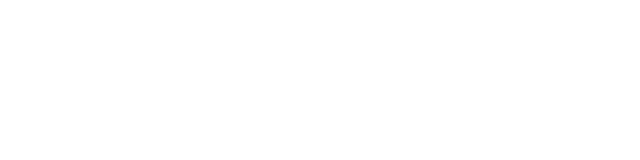
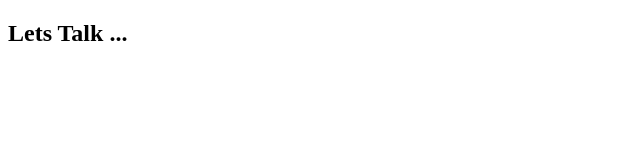
Before and after one commit to felixlaii/nextjs-shop, a Next.js app: page /contact in a window 1280 px wide. Shown: the top 160 px of the page, without its empty margins (0-640 px from the left). Built offline with nearby package versions, Linux system fonts and the light colour scheme.

Commit message:
added header

```diff
--- a/src/pages/contact.tsx
+++ b/src/pages/contact.tsx
@@ -3,12 +3,11 @@
 const Contact: React.FC = () => {
   return (
     <section>
-      <form
-        name="contact"
-        action="/success"
-        method="POST"
-        data-netlify="true"
-      ></form>
+      <form name="contact" action="/success" method="POST" data-netlify="true">
+        <div>
+          <h2>Lets Talk ...</h2>
+        </div>
+      </form>
     </section>
   );
 };
```
